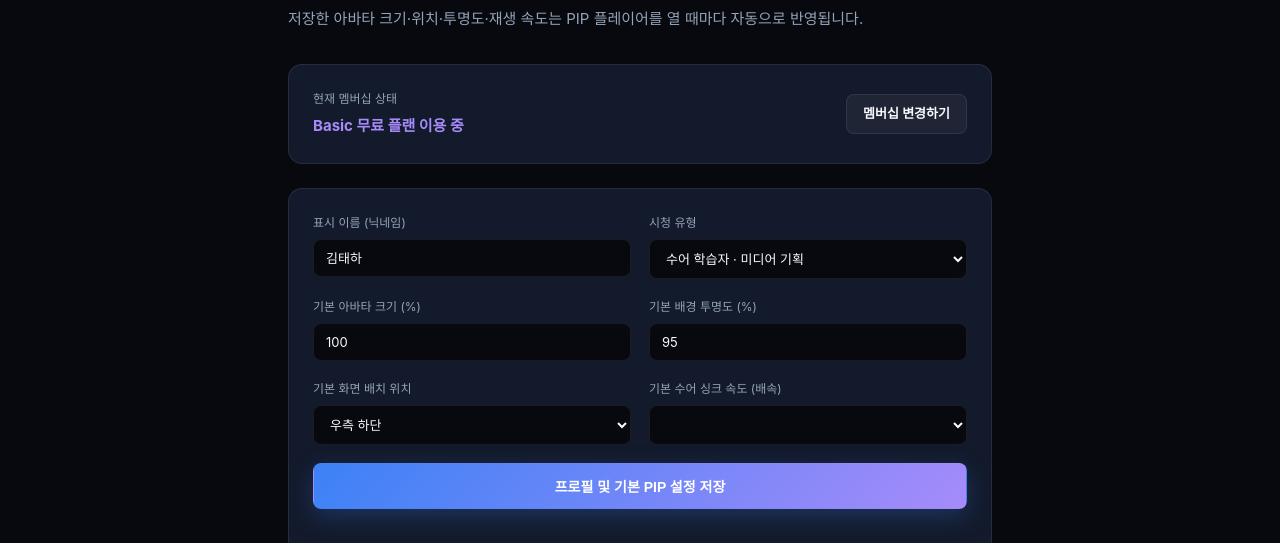
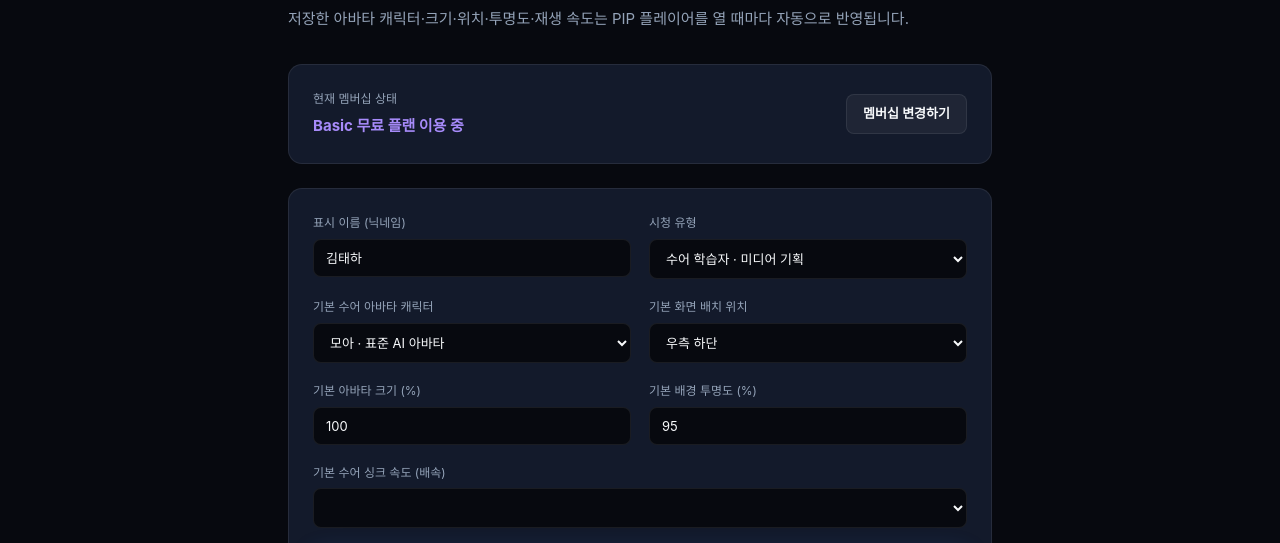
Before and after one commit to taeha323/MoA, a plain HTML site: page profile.html in a window 1280 px wide. Shown: the part 245-788 px from the top of the page. Drawn offline with nearby package versions, Linux system fonts and the light colour scheme.

Commit message:
Update profile.html

```diff
--- a/profile.html
+++ b/profile.html
@@ -42,7 +42,7 @@
         <div style="margin-bottom:32px;">
           <div class="eyebrow">PROFILE & PIP PRESETS</div>
           <h1 class="section-title">내 프로필 및 수어 PIP 기본 설정</h1>
-          <p class="section-desc">저장한 아바타 크기·위치·투명도·재생 속도는 PIP 플레이어를 열 때마다 자동으로 반영됩니다.</p>
+          <p class="section-desc">저장한 아바타 캐릭터·크기·위치·투명도·재생 속도는 PIP 플레이어를 열 때마다 자동으로 반영됩니다.</p>
         </div>
 
         <div class="compose-card" style="margin-bottom:24px; display:flex; justify-content:space-between; align-items:center; flex-wrap:wrap; gap:12px;">
@@ -70,13 +70,13 @@
             </div>
 
             <div class="form-field" style="margin-bottom:0;">
-              <label for="profScale">기본 아바타 크기 (%)</label>
-              <input type="number" id="profScale" class="form-input" min="75" max="135" value="100" />
-            </div>
-
-            <div class="form-field" style="margin-bottom:0;">
-              <label for="profOpacity">기본 배경 투명도 (%)</label>
-              <input type="number" id="profOpacity" class="form-input" min="50" max="100" value="95" />
+              <label for="profCharacter">기본 수어 아바타 캐릭터</label>
+              <select id="profCharacter" class="form-select">
+                <option value="moa" selected>모아 · 표준 AI 아바타</option>
+                <option value="seoyeon">서연 · 감성 드라마형</option>
+                <option value="dohyun">도현 · 선명 전달형</option>
+                <option value="nova">노바 · 고대비 미니멀</option>
+              </select>
             </div>
 
             <div class="form-field" style="margin-bottom:0;">
@@ -90,6 +90,16 @@
             </div>
 
             <div class="form-field" style="margin-bottom:0;">
+              <label for="profScale">기본 아바타 크기 (%)</label>
+              <input type="number" id="profScale" class="form-input" min="75" max="135" value="100" />
+            </div>
+
+            <div class="form-field" style="margin-bottom:0;">
+              <label for="profOpacity">기본 배경 투명도 (%)</label>
+              <input type="number" id="profOpacity" class="form-input" min="50" max="100" value="95" />
+            </div>
+
+            <div class="form-field" style="margin-bottom:0; grid-column: 1 / -1;">
               <label for="profSpeed">기본 수어 싱크 속도 (배속)</label>
               <select id="profSpeed" class="form-select">
                 <option value="0.8">0.8x (느리게)</option>
```
